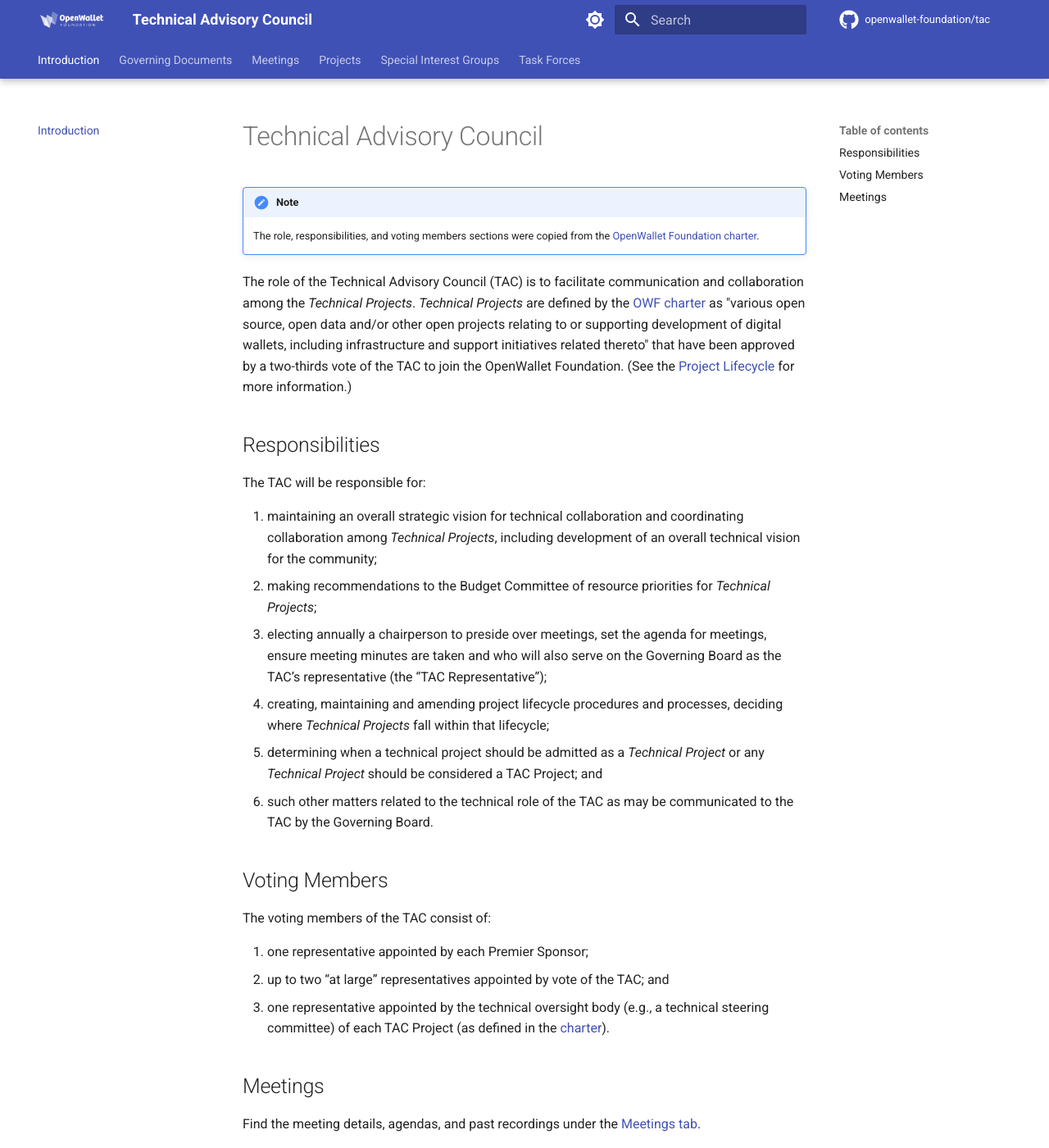
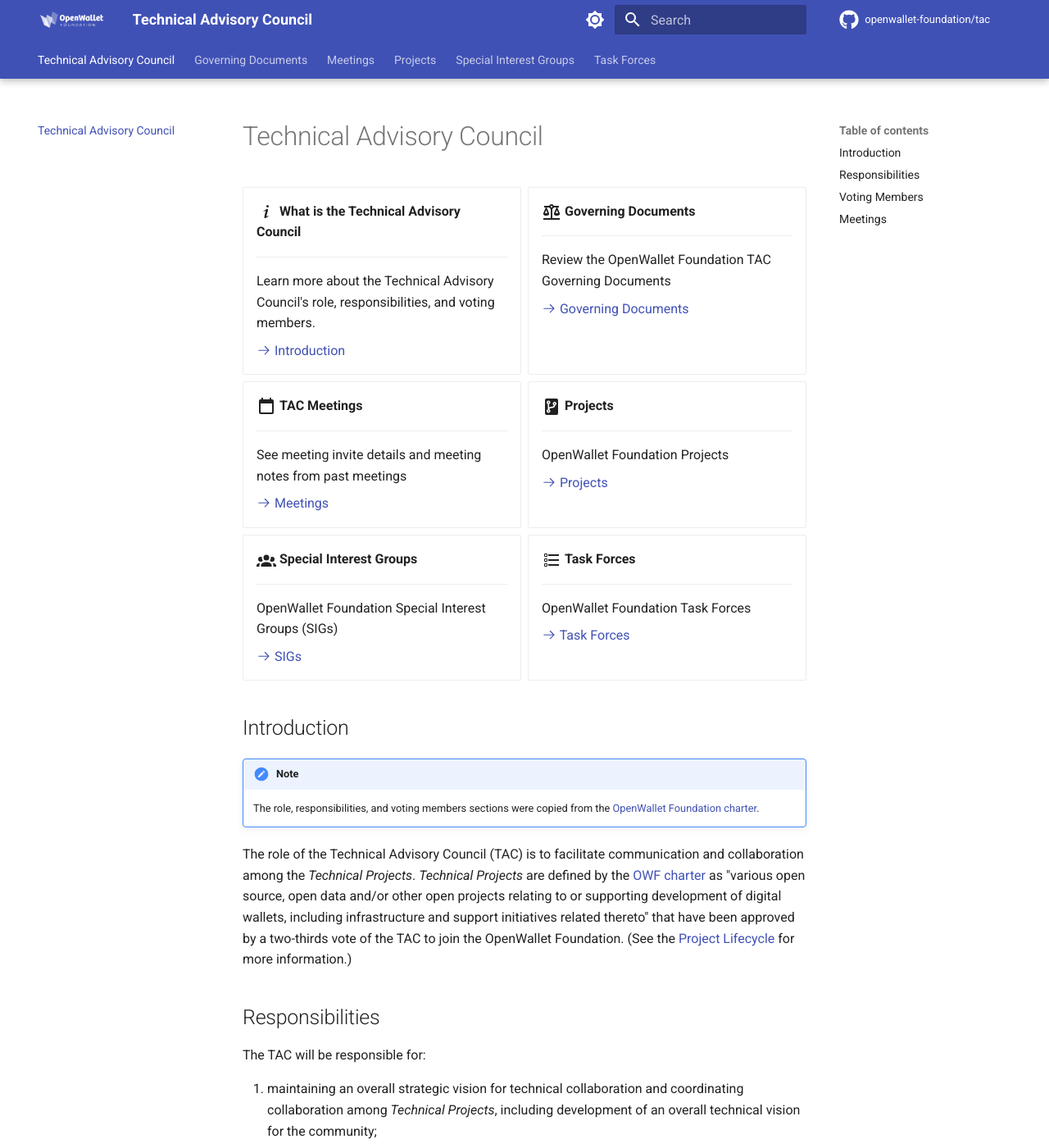
Before and after one commit to openwallet-foundation/tac, an MkDocs documentation site: the page built from docs/index.md, in a window 1280 px wide and 1400 px high. Shown: the whole window at 82% size. Built offline with MkDocs 1.6.1 and Material for MkDocs 9.7.7, drawn with Linux system fonts in a browser that asks for light colours; comment, search, counter and statistics services are not loaded.

Commit message:
Add grid
Signed-off-by: Tracy Kuhrt <tracy.a.kuhrt@accenture.com>

```diff
--- a/docs/index.md
+++ b/docs/index.md
@@ -1,6 +1,59 @@
 [//]: # (SPDX-License-Identifier: CC-BY-4.0)
 
 # Technical Advisory Council
+<div class="grid cards" markdown>
+
+-   :material-information-variant:{ .lg .middle } __What is the Technical Advisory Council__
+
+    ---
+
+    Learn more about the Technical Advisory Council's role, responsibilities, and voting members.
+
+    [:octicons-arrow-right-24: Introduction](#introduction)
+
+-   :material-scale-balance:{ .lg .middle } __Governing Documents__
+
+    ---
+
+    Review the OpenWallet Foundation TAC Governing Documents
+
+    [:octicons-arrow-right-24: Governing Documents](governance/index.md)
+
+-   :material-calendar-blank:{ .lg .middle } __TAC Meetings__
+
+    ---
+
+    See meeting invite details and meeting notes from past meetings
+
+    [:octicons-arrow-right-24: Meetings](meetings/index.md)
+
+-   :material-source-repository:{ .lg .middle } __Projects__
+
+    ---
+
+    OpenWallet Foundation Projects
+
+    [:octicons-arrow-right-24: Projects](projects.md)
+
+-   :material-account-group:{ .lg .middle } __Special Interest Groups__
+
+    ---
+
+    OpenWallet Foundation Special Interest Groups (SIGs)
+
+    [:octicons-arrow-right-24: SIGs](SIGs/index.md)
+
+-   :material-format-list-checkbox:{ .lg .middle } __Task Forces__
+
+    ---
+
+    OpenWallet Foundation Task Forces
+
+    [:octicons-arrow-right-24: Task Forces](task-forces/index.md)
+
+</div>
+
+## Introduction
 
 !!! note
     The role, responsibilities, and voting members sections were copied from the [OpenWallet Foundation charter](governance/charter.md).
--- a/mkdocs.yml
+++ b/mkdocs.yml
@@ -83,7 +83,7 @@
     - icon: fontawesome/solid/globe
       link: https://openwallet.foundation
 nav:
-  - Introduction: index.md
+  - Technical Advisory Council: index.md
   - Governing Documents:
     - Introduction: governance/index.md
     - Charter: governance/charter.md
```
